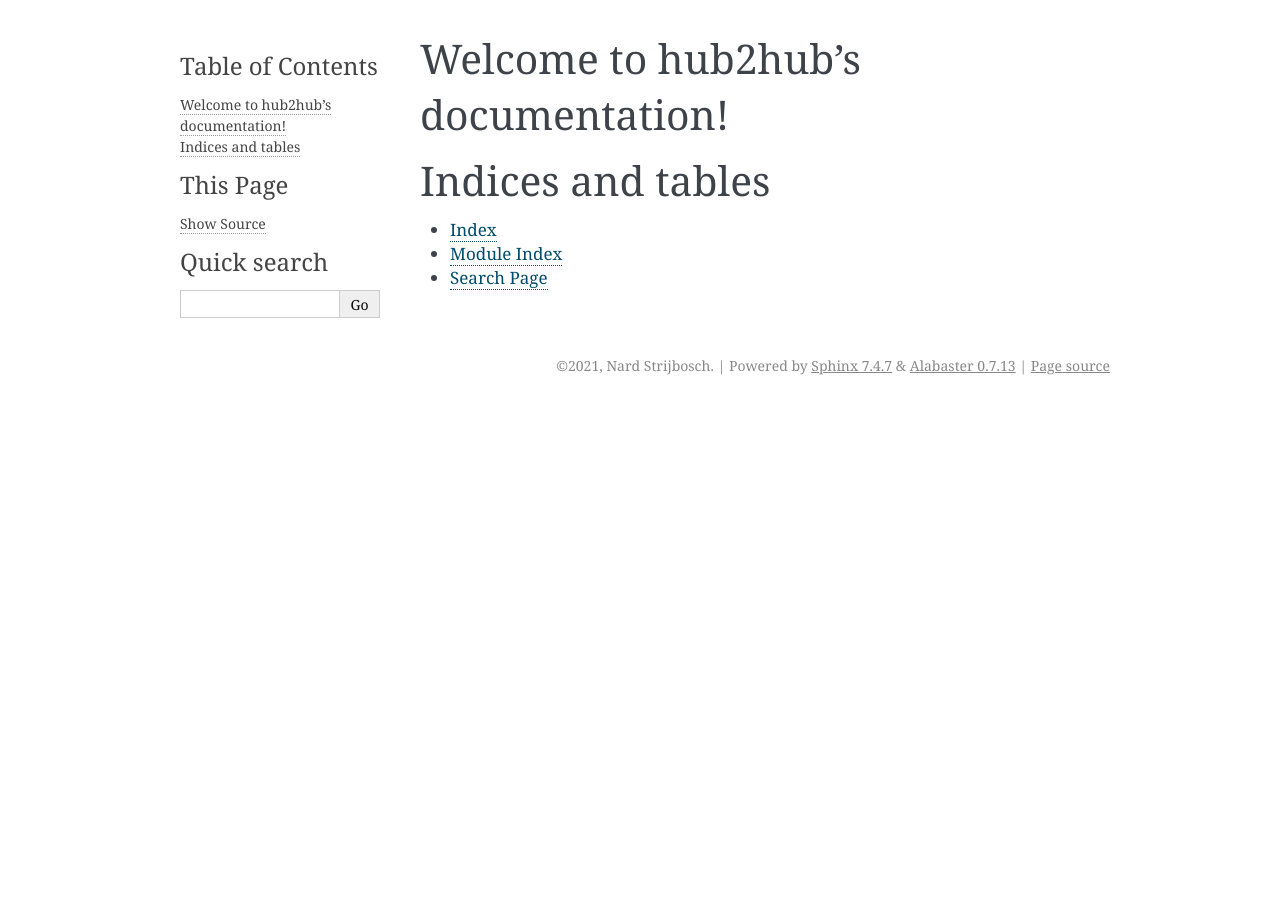
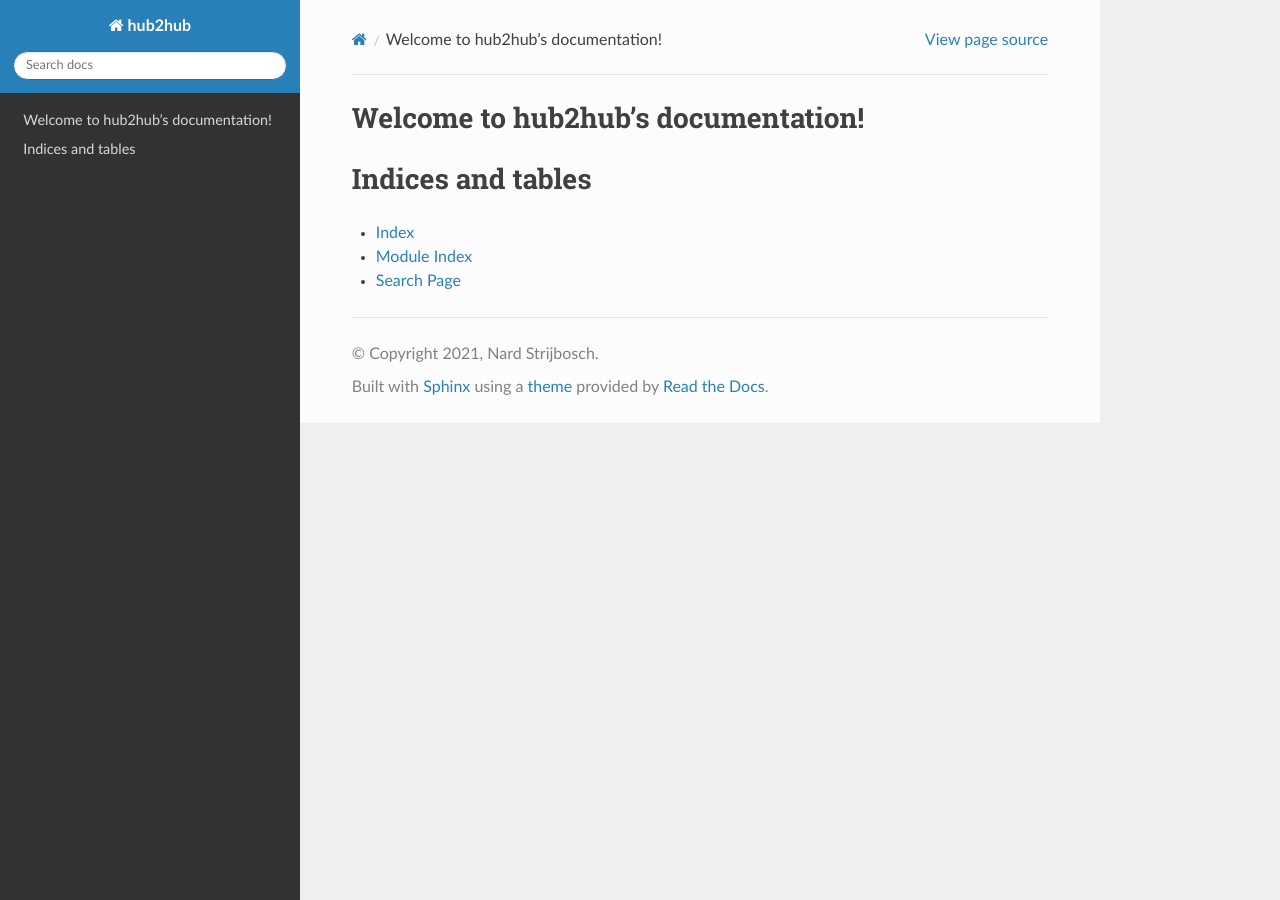
Before and after one commit to NStrijbosch/hub2hub, a Sphinx documentation site: the page built from docs/source/index.rst, in a window 1280 px wide. Built offline with Sphinx 7.4.7 and the Read the Docs theme 2.0.0, drawn with Linux system fonts in a browser that asks for light colours.

Commit message:
Update conf.py

```diff
--- a/docs/source/conf.py
+++ b/docs/source/conf.py
@@ -47,9 +47,19 @@ exclude_patterns = []
 # The theme to use for HTML and HTML Help pages.  See the documentation for
 # a list of builtin themes.
 #
-html_theme = 'alabaster'
+html_theme = 'sphinx_rtd_theme'
+html_use_index = True
 
 # Add any paths that contain custom static files (such as style sheets) here,
 # relative to this directory. They are copied after the builtin static files,
 # so a file named "default.css" will overwrite the builtin "default.css".
 html_static_path = ['_static']
+
+autodoc_default_options = {
+    'members': True,
+    'member-order': 'bysource'
+}
+
+# If true, the current module name will be prepended to all description
+# unit titles (such as .. function::).
+add_module_names = False
```
